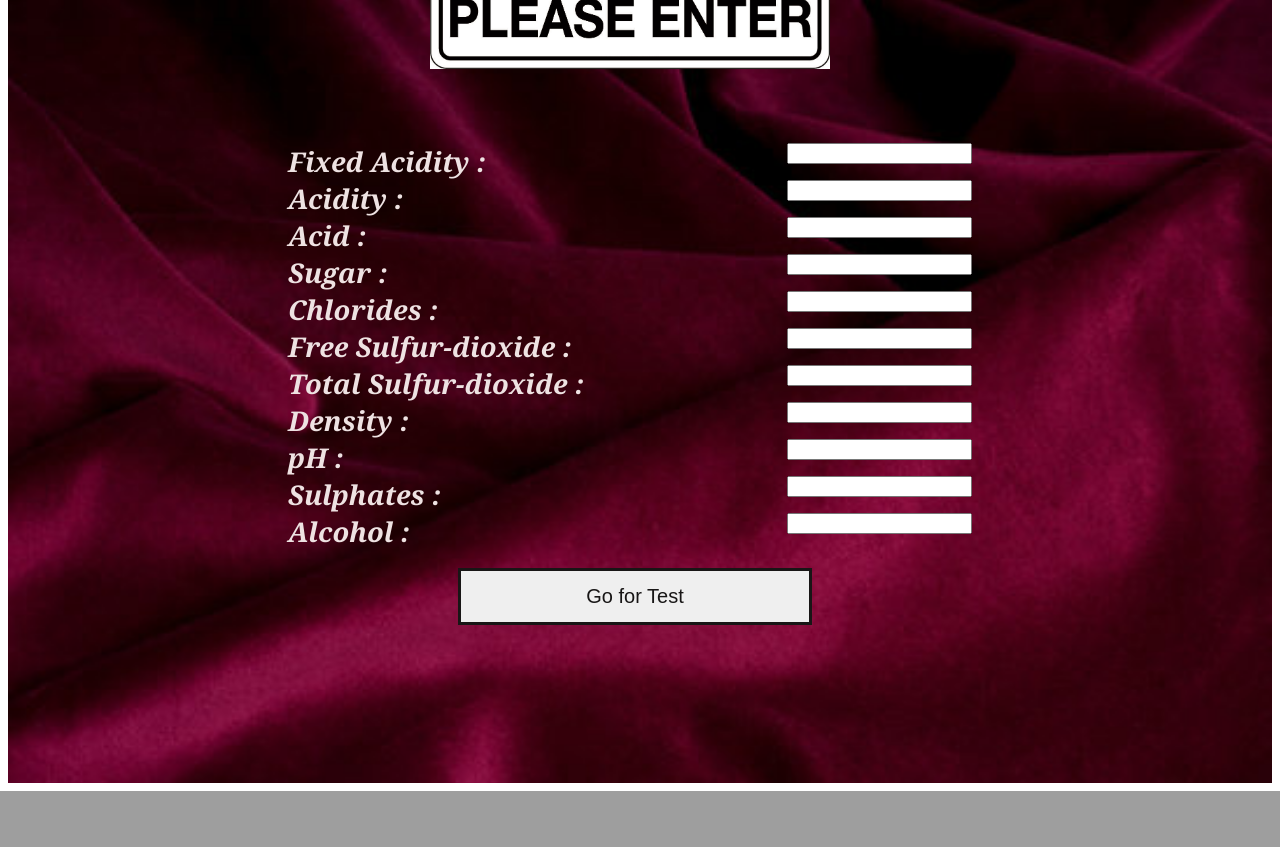
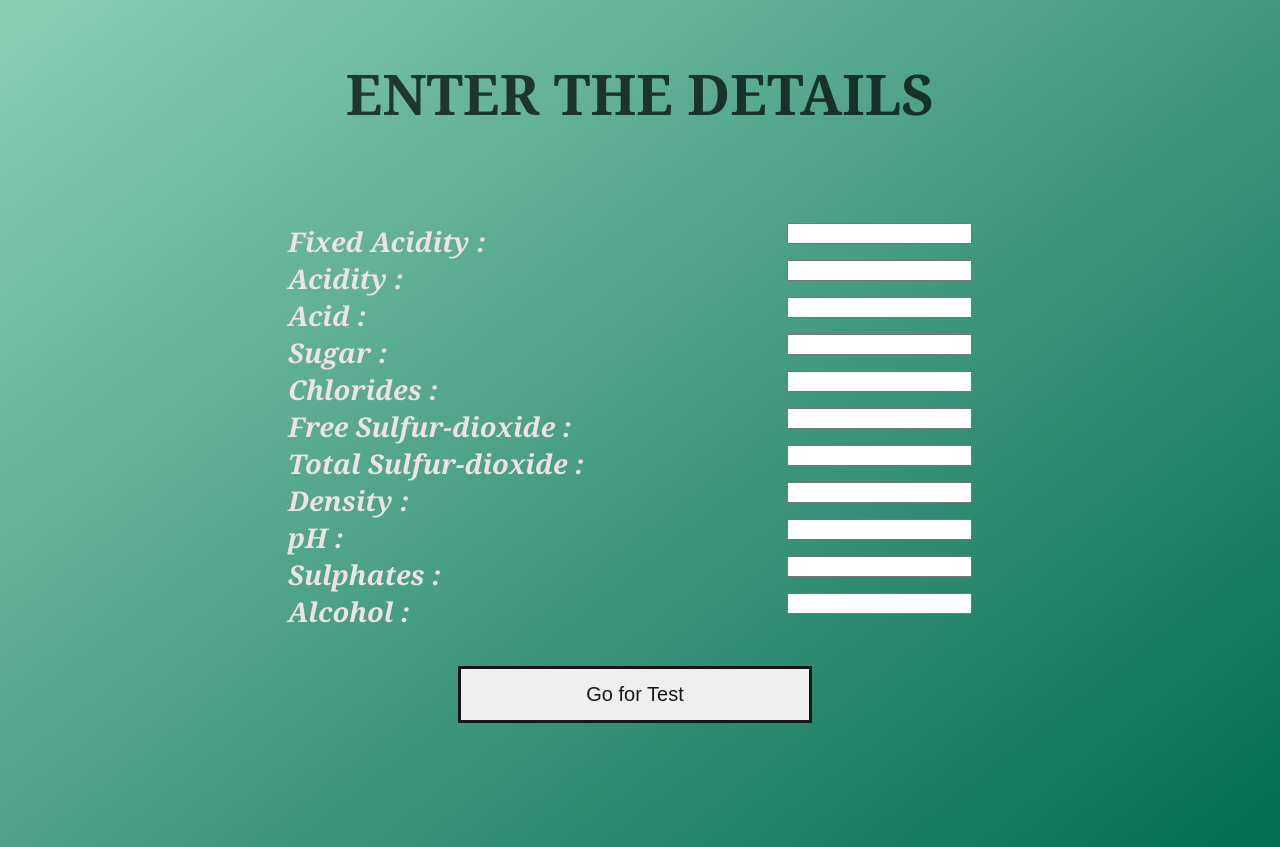
Before and after one commit to shrishtikapoor01/Quality_Check_Project, a Flask app: page /data in a window 1280 px wide. Shown: the part 166-1013 px from the top of the page. Before the commit the page ends 957 px from the top, so only its background shows below. Run offline with Flask 2, Linux system fonts and the light colour scheme.

Commit message:
Update form.html

```diff
--- a/templates/form.html
+++ b/templates/form.html
@@ -1,13 +1,12 @@
 <html>
   <style>
     body{
-      background-repeat: no-repeat;
-          background-size: cover;
+      background-image: linear-gradient(to bottom right, rgba(74, 185, 143, 0.575), rgb(3, 109, 82));;
+
     }
     .head{
       width: 100%;
       height: 20%;
-      background-image: url('black.jpg');
       background-repeat: no-repeat;
       background-size: cover;
       border: thin;
@@ -16,10 +15,6 @@
     .form{
       width: 100%;
       height: 100%;
-      background-image: url('wine.jpg');
-      background-repeat: no-repeat;
-      background-size: cover;
-      display: inline-block;
 
     }
       .block {
@@ -64,13 +59,7 @@
     <h1 style="font-size: 600%; background-image: 'black.jpg'; font-family:'Times New Roman', Times, serif; text-align: center;color:rgb(238, 226, 226);" >Quality Analysis</h1>
     </div>
     <div class='form'>
-      <img src="img.jpg" class="enter" height="100px" width="400px">
-      <br>
-      <br>
-      <br>
-      <br>
-      <br>
-      <br>
+      <h3 style="font-size: 350%; font-family: Georgia, 'Times New Roman', Times, serif;font-weight: bolder; text-align: center;color:rgba(0, 0, 0, 0.705);" >ENTER THE DETAILS</h3>
       <br>
       <br>
     <form action="output" method="GET">
@@ -107,7 +96,7 @@
       <span> Alcohol :                    </span>
       <input type="number" name="alcohol" step="0.000001">
       <br>
-      <br>
+      <br><br>
       <input type="submit" value="Go for Test" class="block">
     </form>
     </div>
```
